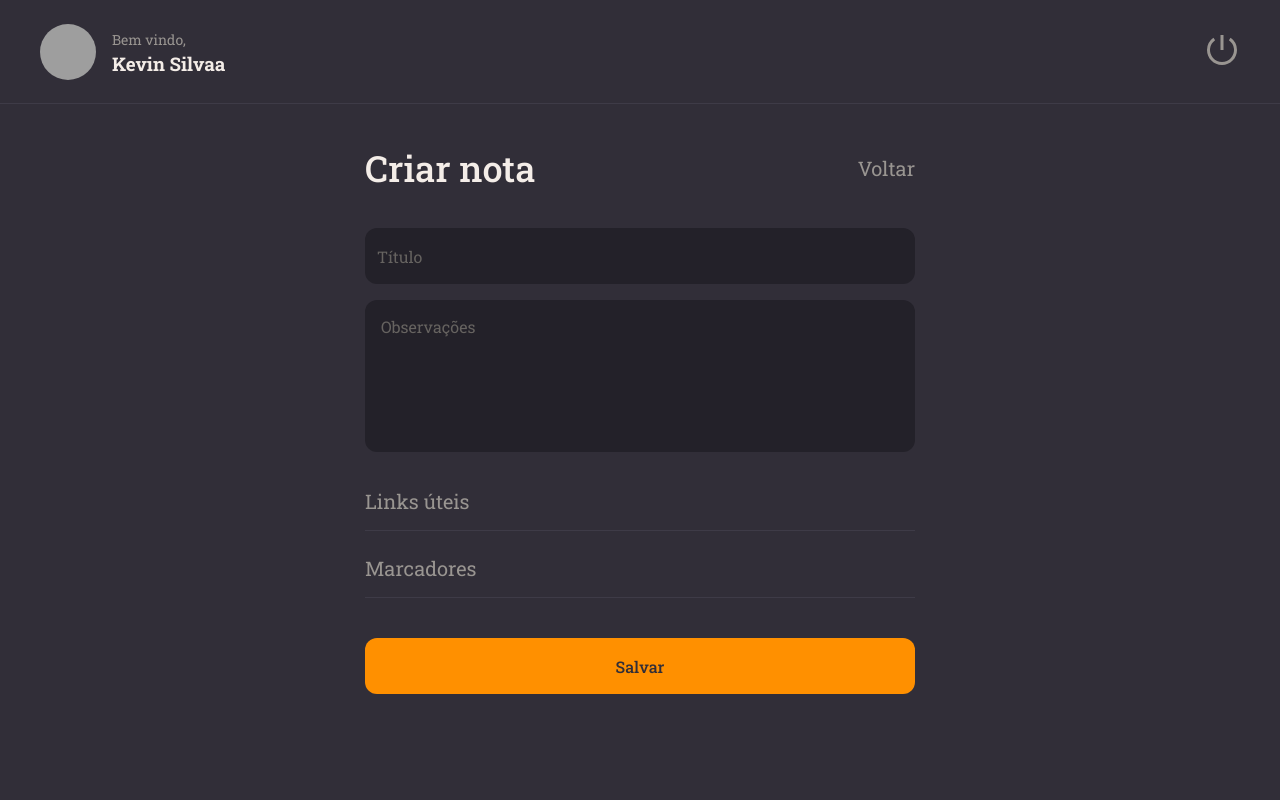
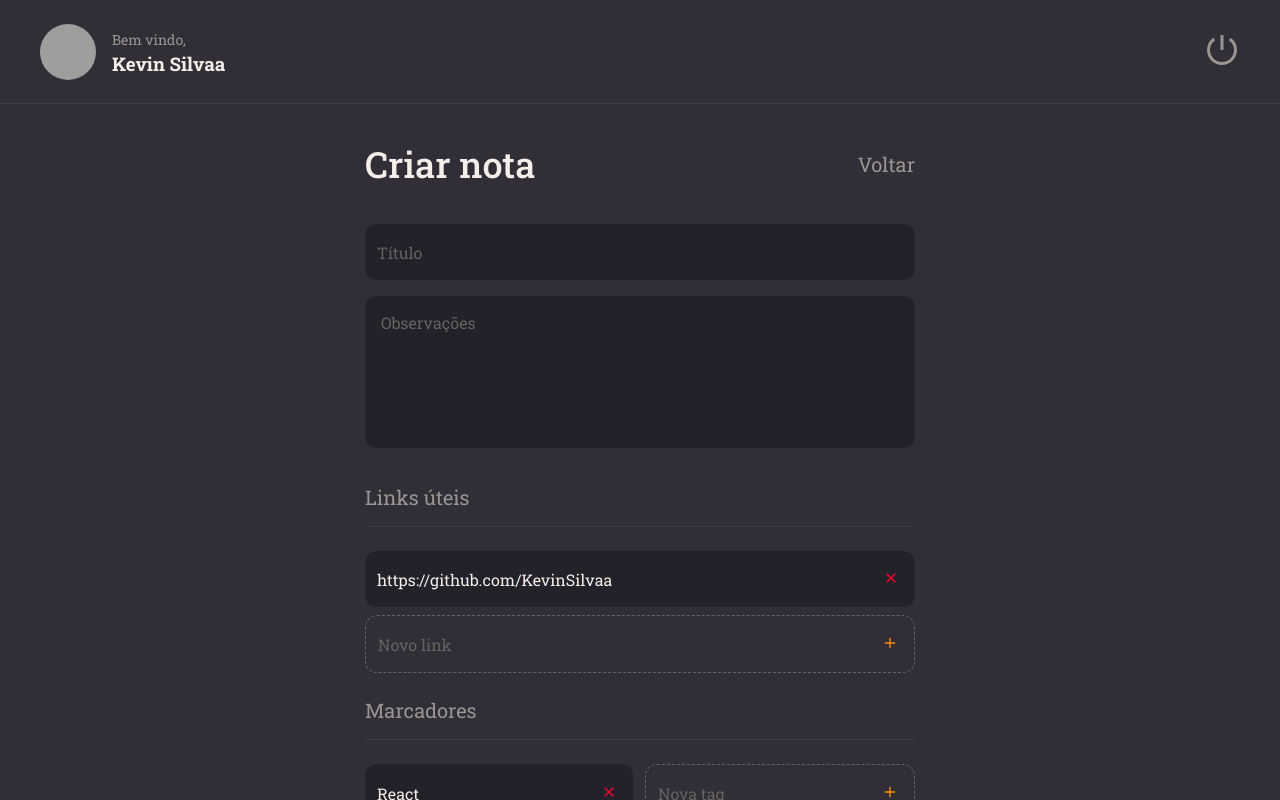
Before and after one commit to KevinSilvaa/rocketnotes-frontend, a React (Vite) app: page / in a window 1280 px wide. Built offline with nearby package versions, Linux system fonts and the light colour scheme; grey boxes are pictures that could not be loaded.

Commit message:
NewNote Page

```diff
--- /dev/null
+++ b/src/components/NoteItem/index.jsx
@@ -0,0 +1,24 @@
+import { FiPlus, FiX } from "react-icons/fi";
+import { Container } from "./styles";
+
+export function NoteItem({ isNew, value, onClick, ...rest }) {
+
+  return (
+    <Container $isNew={isNew}>
+      <input
+        type="text"
+        value={value}
+        readOnly={!isNew}
+        {...rest}
+      />
+
+      <button
+       type="button"
+       onClick={onClick}
+       className={isNew ? "button-add" : "button-delete"}
+      >
+        { isNew ? <FiPlus /> : <FiX /> }
+      </button>
+    </Container>
+  );
+}
--- /dev/null
+++ b/src/components/NoteItem/styles.js
@@ -0,0 +1,38 @@
+import styled from "styled-components";
+
+export const Container = styled.div`
+    display: flex;
+    align-items: center;
+    background: ${({ theme, $isNew }) => $isNew ? "transparent" : theme.COLORS.BACKGROUND_900};
+    color: ${({ theme }) => theme.COLORS.GRAY_300};
+    border: ${({ theme, $isNew }) => $isNew ? `1px dashed ${theme.COLORS.GRAY_300}` : "none"};
+    margin-bottom: 0.5rem;
+    border-radius: 0.75rem;
+    padding-right: 1rem;
+
+    > button {
+        border: none;
+        background: none;
+    }
+
+    .button-delete {
+        color: ${({ theme }) => theme.COLORS.RED};
+    }
+
+    .button-add {
+        color: ${({ theme }) => theme.COLORS.ORANGE};
+    }
+
+    > input {
+        width: 100%;
+        height: 3.5rem;
+        padding: 0.75rem;
+        color: ${({ theme }) => theme.COLORS.WHITE};
+        background: transparent;
+        border: none;
+
+        &::placeholder {
+            color: ${({ theme }) => theme.COLORS.GRAY_300};
+        }
+    }
+`;
--- a/src/pages/NewNote/index.jsx
+++ b/src/pages/NewNote/index.jsx
@@ -3,6 +3,7 @@
 import { Input } from "../../components/Input";
 import { Textarea } from "../../components/Textarea";
 import { Section } from "../../components/Section";
+import { NoteItem } from "../../components/NoteItem";
 import { Button } from "../../components/Button";
 
 export function NewNote() {
@@ -19,15 +20,24 @@
           </header>
 
           <Input placeholder="Título" />
-
           <Textarea placeholder="Observações" />
 
           <Section title="Links úteis">
-
+            <NoteItem value="https://github.com/KevinSilvaa" />
+            <NoteItem
+              placeholder="Novo link"
+              isNew
+            />
           </Section>
 
           <Section title="Marcadores">
-
+            <div className="tags">
+              <NoteItem value="React" />
+              <NoteItem
+                placeholder="Nova tag"
+                isNew
+              />
+            </div>
           </Section>
 
           <Button title="Salvar" />
--- a/src/pages/NewNote/styles.js
+++ b/src/pages/NewNote/styles.js
@@ -9,11 +9,16 @@
     grid-template-areas:
     "header"
     "content";
+
+    > main {
+        grid-area: content;
+        overflow-y: auto;
+    }
 `;
 
 export const Form = styled.form`
     max-width: 550px;
-    margin: 2.5rem auto;
+    margin: 2.25rem auto;
 
     > header {
         display: flex;
@@ -31,4 +36,10 @@
             font-size: 1.25rem;
         }
     }
+
+    .tags {
+        display: flex;
+        justify-content: space-between;
+        flex-wrap: wrap;
+    }
 `;
```
